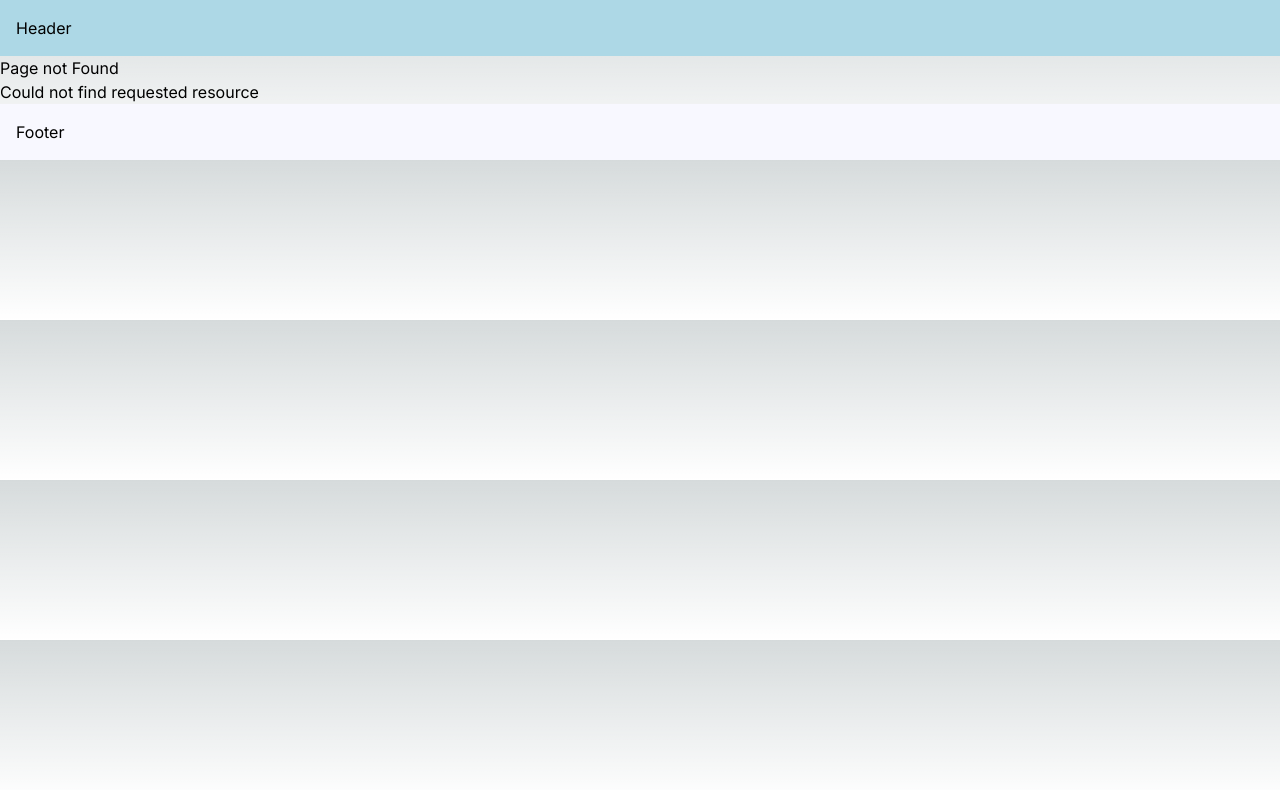
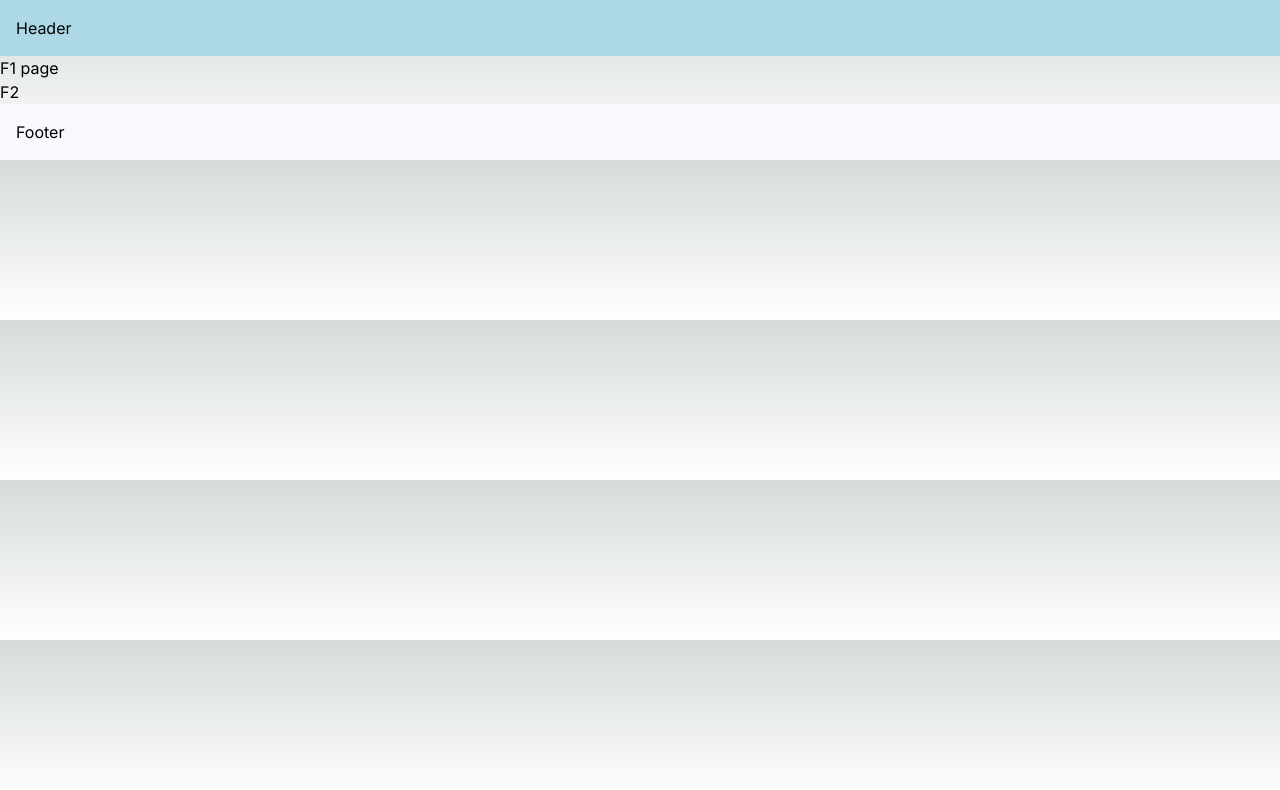
Before and after one commit to Battula-yashwanth-kumar/Next-JS-practice, a Next.js app in the folder hello-world/: page /InterceptingRoutes/f1 in a window 1280 px wide. Before the commit this address had no page. Shown: the top 790 px of the page. Built offline with nearby package versions, Linux system fonts and the light colour scheme.

Commit message:
Parallel Intercepting Routes

```diff
--- /dev/null
+++ b/hello-world/app/InterceptingRoutes/f1/(.)f2/page.tsx
@@ -0,0 +1,3 @@
+export default function InterceptedF2(){
+    return <h1>(.) Intercepted F2 Page</h1>
+}
--- /dev/null
+++ b/hello-world/app/InterceptingRoutes/f1/f2/page.tsx
@@ -0,0 +1,3 @@
+export default function f2(){
+    return <h2>f2 Page</h2>
+}
--- /dev/null
+++ b/hello-world/app/InterceptingRoutes/f1/page.tsx
@@ -0,0 +1,9 @@
+import Link from "next/link";
+
+export default function F1(){
+    return<> <h1>
+        F1 page
+        </h1>
+        <Link href="f1/f2">F2</Link>
+        </>
+}
--- /dev/null
+++ b/hello-world/app/InterceptingRoutes/f3/page.tsx
@@ -0,0 +1,3 @@
+export default function f3(){
+    return <h1>f3 page</h1>
+}
--- /dev/null
+++ b/hello-world/app/InterceptingRoutes/f4/(..)f3/page.tsx
@@ -0,0 +1,3 @@
+export default function f3(){
+    return <h1>(..) Intercepted Routing</h1>
+}
--- /dev/null
+++ b/hello-world/app/InterceptingRoutes/f4/(...)about/page.tsx
@@ -0,0 +1,3 @@
+export default function interabout(){
+    return <h1>(...) Intercepted About</h1>
+}
--- /dev/null
+++ b/hello-world/app/InterceptingRoutes/f4/page.tsx
@@ -0,0 +1,9 @@
+import Link from "next/link";
+
+export default function f4(){
+    return<>
+    <h1>F4 page</h1>
+    <Link href="f3">F3</Link>
+    <Link href="/about">about</Link>
+    </>
+}
--- /dev/null
+++ b/hello-world/app/InterceptingRoutes/page.tsx
@@ -0,0 +1,3 @@
+export default function inter(){
+    return <h1>Intercepting Routes</h1>
+}
```
Also changed, not shown: 1 other file (tests, documents, lock files or other folders).
